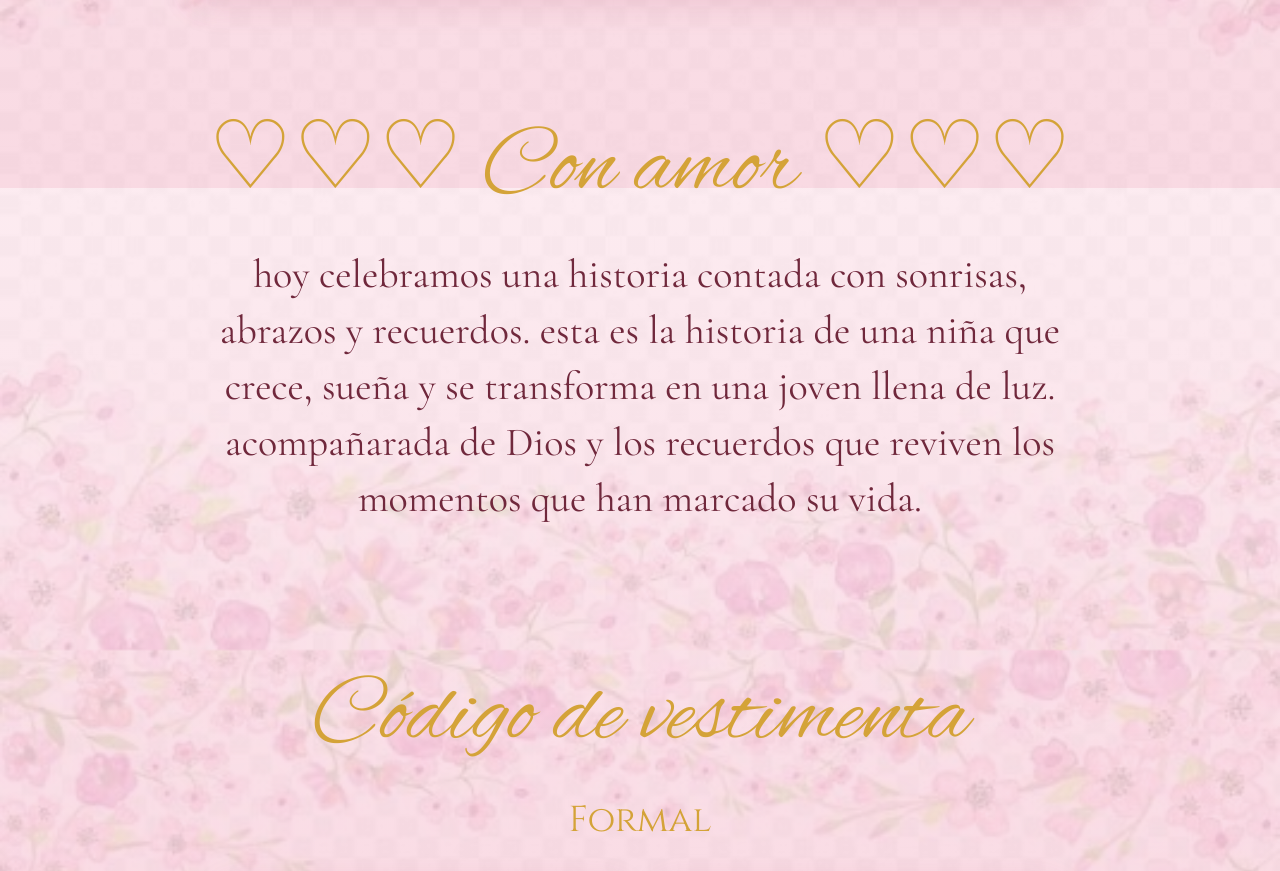
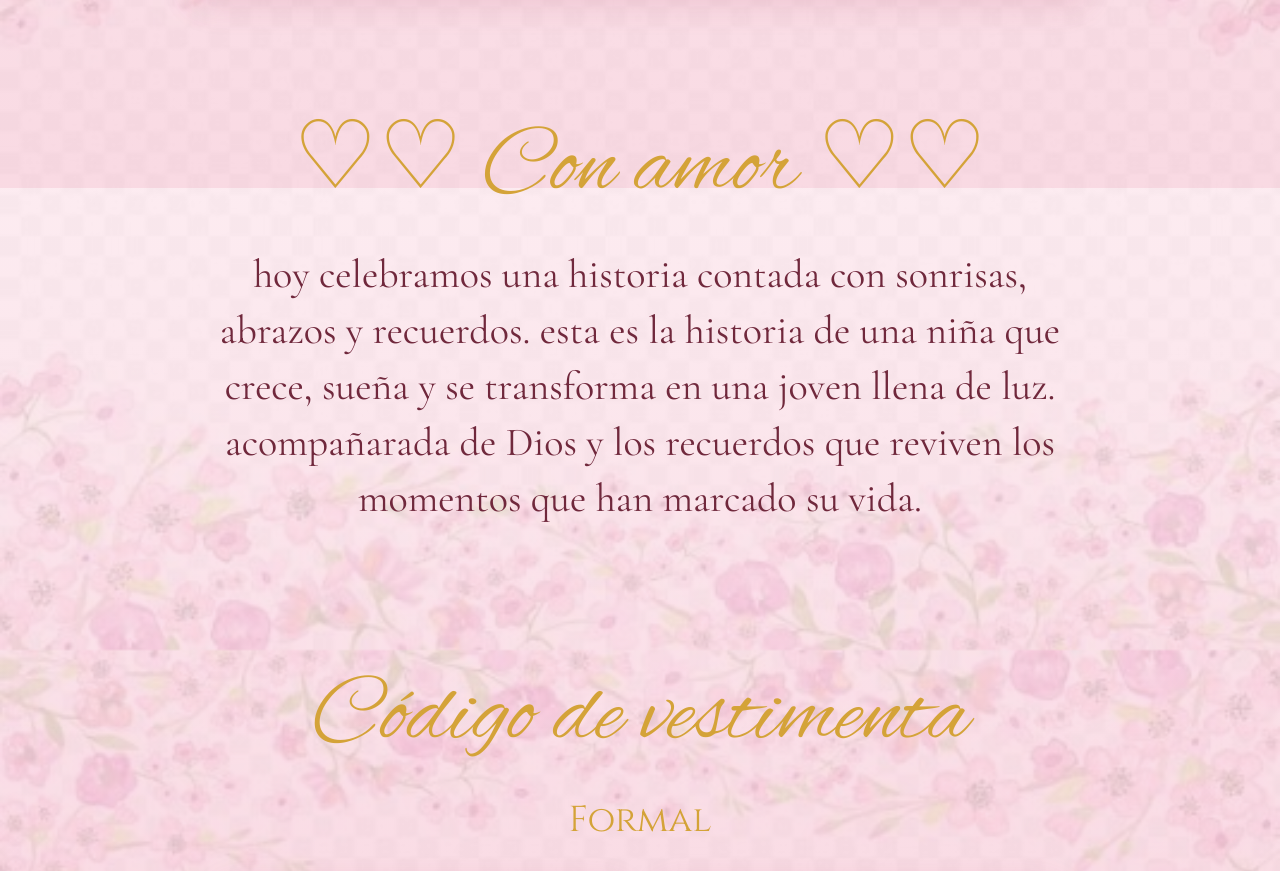
Before and after one commit to bsutuj/quincegerlin, a plain HTML site: page index.html in a window 1280 px wide. Shown: the part 3812-4683 px from the top of the page. Drawn offline with nearby package versions, Linux system fonts and the light colour scheme; a web font is replaced by a local one.

Commit message:
Actualización

```diff
--- a/index.html
+++ b/index.html
@@ -159,7 +159,7 @@
   </section>
 
   <section class="section about-section">
-    <h2 class="script-title">♡♡♡ Con amor ♡♡♡</h2>
+    <h2 class="script-title">♡♡ Con amor ♡♡</h2>
 
     <p class="about-text">
       hoy celebramos una historia contada con sonrisas,
```
Also changed, not shown: imagenes/foto1.jpeg, imagenes/foto11.jpeg, imagenes/foto2.jpeg, imagenes/foto3.jpeg, imagenes/foto4.jpeg, imagenes/foto5.jpeg, imagenes/foto6.jpeg, imagenes/foto7.jpeg, imagenes/foto8.jpeg, imagenes/foto9.jpeg.
